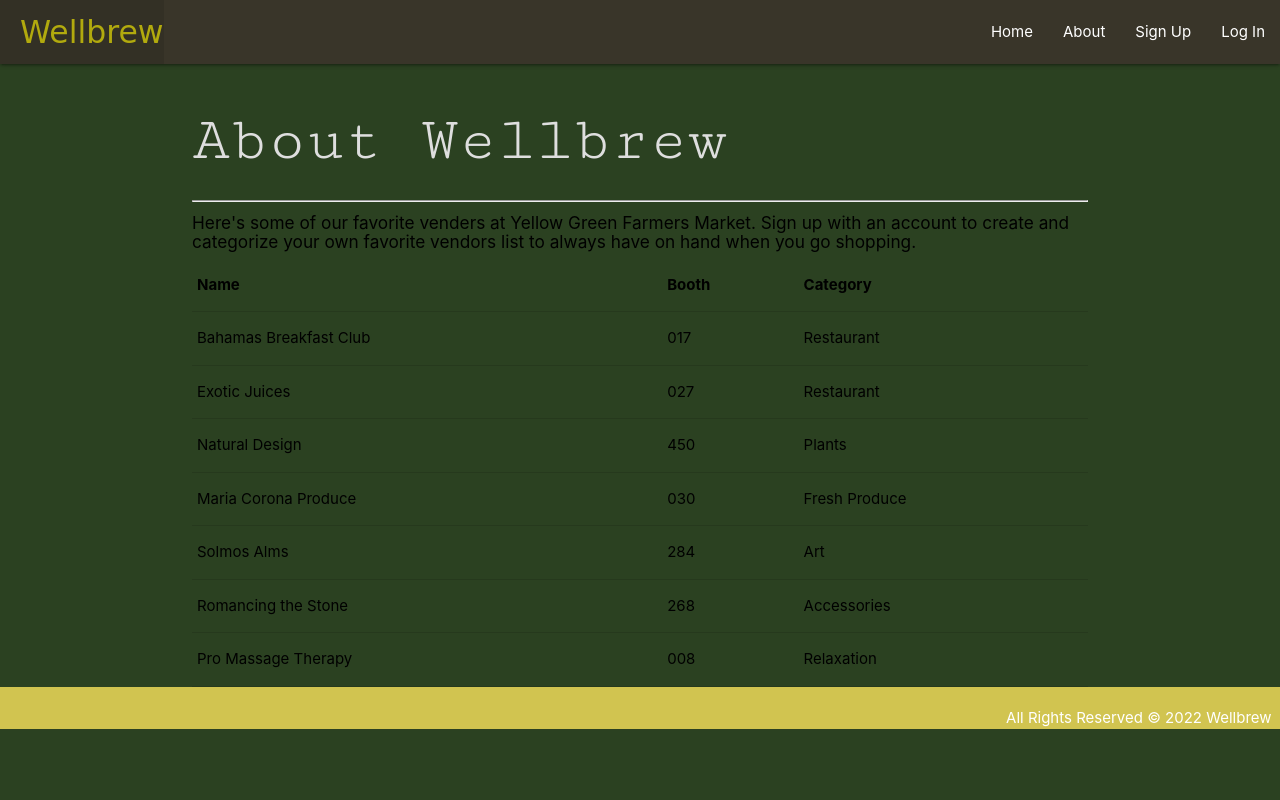
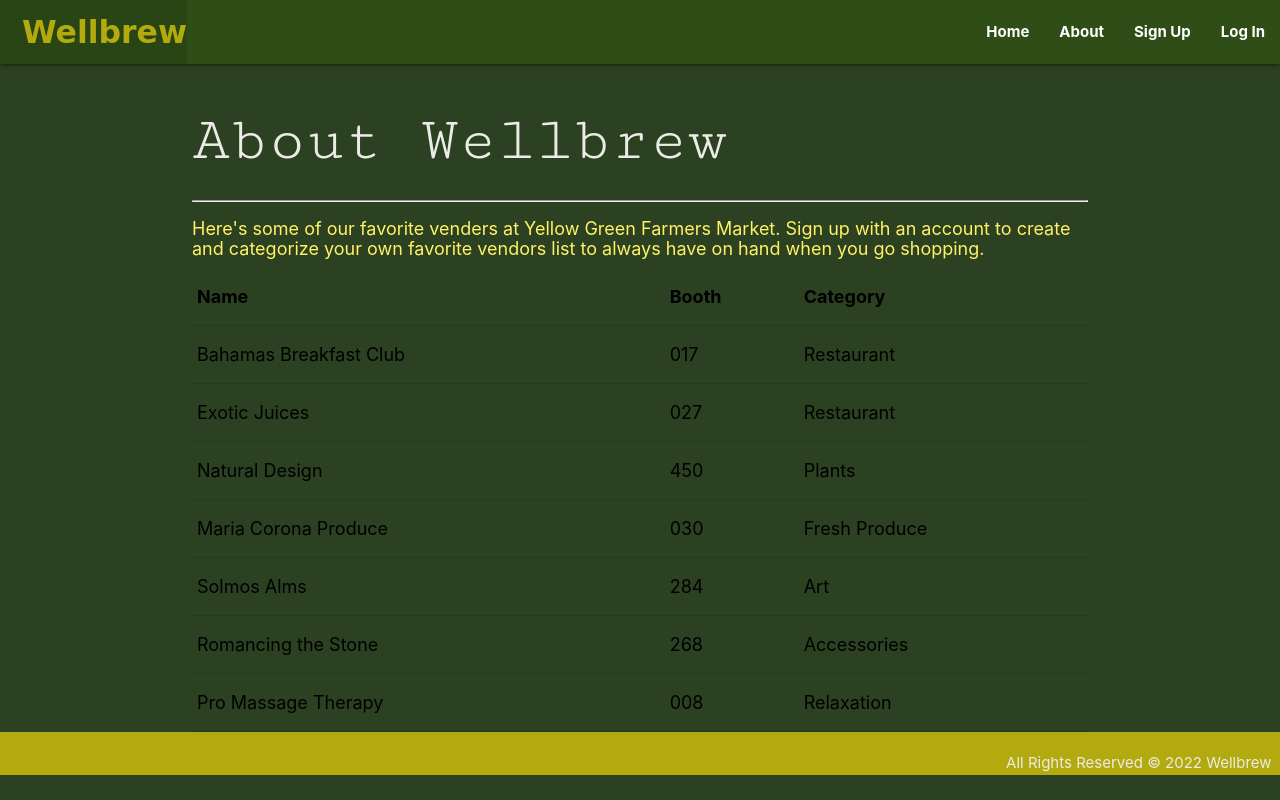
Before and after one commit to Chyannetech/Wellbrew-1.2, a Django app: page /about/ in a window 1280 px wide. Run offline with Django 4.2, Linux system fonts and the light colour scheme; some web fonts are replaced.

Commit message:
Update CSS w.i.p

```diff
--- a/main_app/static/css/style.css
+++ b/main_app/static/css/style.css
@@ -18,16 +18,17 @@ footer {
 }
 
 label {
-  color: white;
+  color: rgb(175, 126, 3);
 }
 
 nav {
-  background-color: rgb(57, 53, 41);
+  background-color: rgb(47, 77, 22);
   border-bottom: 3px solid transparent;
 }
 
 .page-footer {
-  background-color: rgb(209, 196, 80);
+  color: rgb(236, 236, 231);
+  background-color: rgb(178, 170, 14);
 }
 
 p {
@@ -53,12 +54,19 @@ nav .brand-logo {
 }
 
 h1 {
-  color: rgb(222, 222, 222);
+  color: rgb(236, 236, 231);
   font-family: "Cutive Mono", monospace;
+}
+
+h5 {
+  color: rgb(255, 242, 102);
+  font-weight: 400;
+  font-size: larger;
 }
 
 a {
   color: rgb(178, 170, 14);
+  font-weight: bolder;
 }
 
 .card .card-title {
@@ -68,3 +76,20 @@ a {
 .div.row {
   height: 100%;
 }
+
+hr {
+  color: orange;
+}
+
+form {
+  background-color: rgb(236, 236, 231);
+  width: 100%;
+  padding: 12px 20px;
+  margin: 8px 0;
+  box-sizing: border-box;
+  border: 3px solid rgb(222, 108, 21);
+}
+
+table {
+    font-size: large;
+}
--- a/main_app/templates/about.html
+++ b/main_app/templates/about.html
@@ -2,10 +2,10 @@
 
  <h1>About Wellbrew</h1>
  <hr />
- <h6>Here's some of our favorite venders at Yellow Green Farmers Market.
- Sign up with an account to create and categorize your own favorite vendors list to always have on hand when you go shopping.</h6>
+ <h5>Here's some of our favorite venders at Yellow Green Farmers Market.
+ Sign up with an account to create and categorize your own favorite vendors list to always have on hand when you go shopping.</h5>
 
- <table>
+ <table class="highlight">
     <thead>
       <tr>
           <th>Name</th>
```
